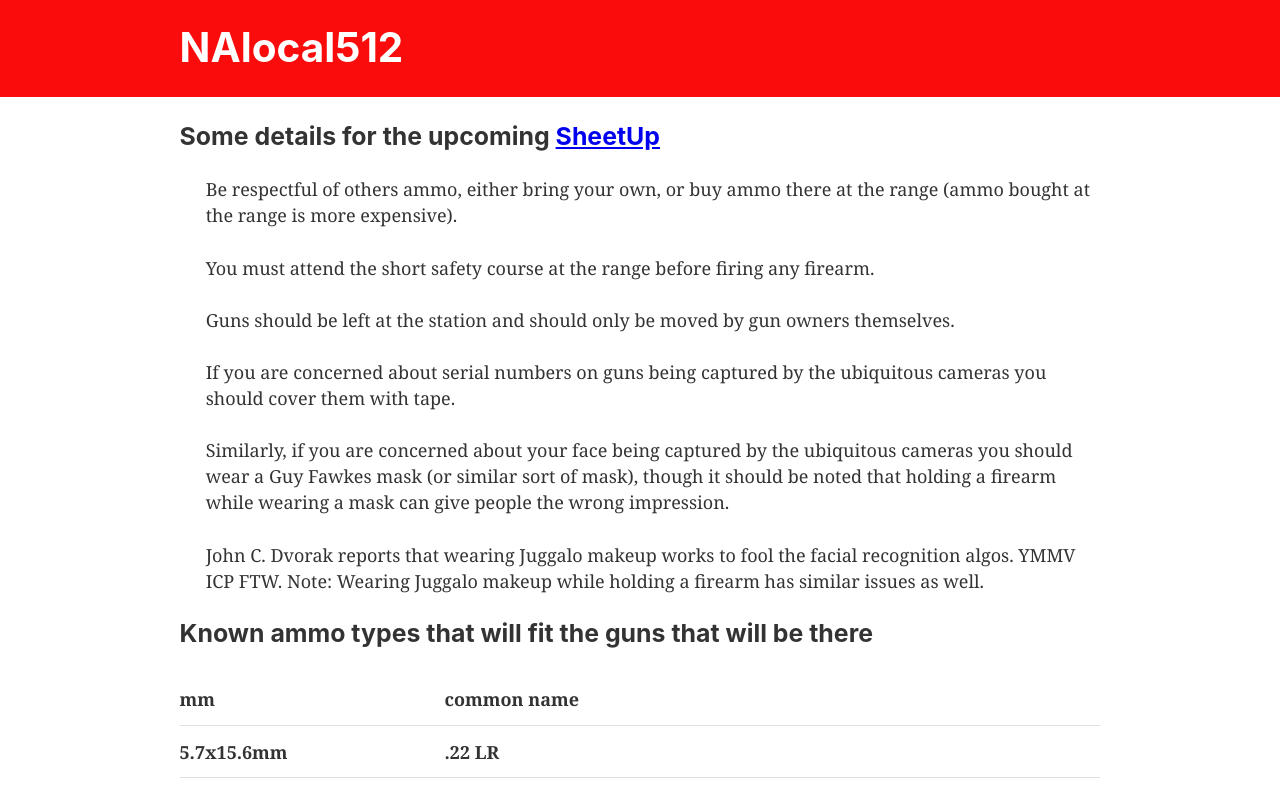
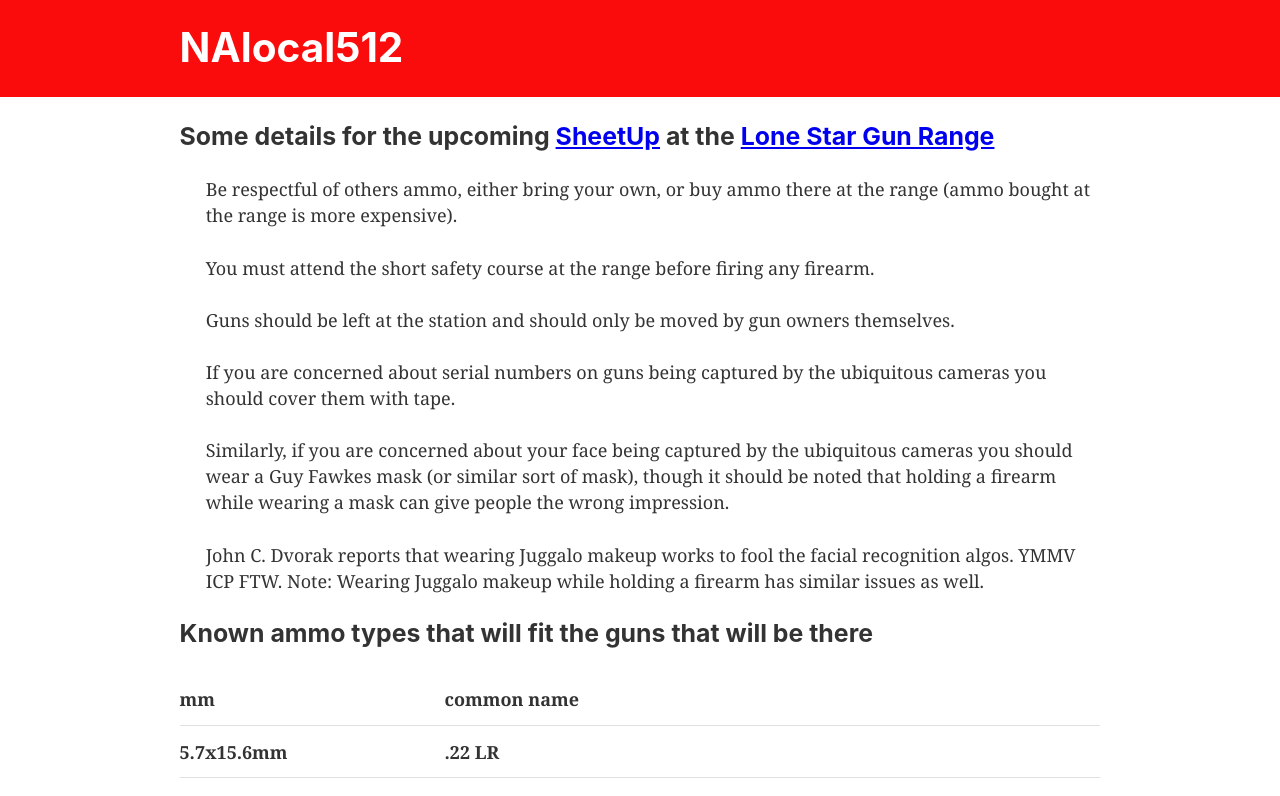
Before and after one commit to NAlocal512/NAlocal512, a Gatsby site: page /sheetup in a window 1280 px wide. Shown: the top 796 px of the page. Built offline with nearby package versions, Linux system fonts and the light colour scheme; Gatsby itself is replaced by a stand-in of ours.

Commit message:
Adding range link

```diff
--- a/src/pages/sheetup.js
+++ b/src/pages/sheetup.js
@@ -8,7 +8,7 @@
 const SheetUpPage = () => (
   <Layout>
     <SEO title="SheetUp" />
-      <h3>Some details for the upcoming <a href='https://noagendameetups.com/event/no-agenda-central-texas-meet-shoot/'>SheetUp</a></h3>
+      <h3>Some details for the upcoming <a href='https://noagendameetups.com/event/no-agenda-central-texas-meet-shoot/'>SheetUp</a> at the <a href="https://www.lonestargunrange.com/lone-star-gun-range-austin-tx.php">Lone Star Gun Range</a></h3>
       <p>
         <ol>Be respectful of others ammo, either bring your own, or buy ammo there at the range (ammo bought at the range is more expensive).</ol>
         <ol>You must attend the short safety course at the range before firing any firearm.</ol>
```
